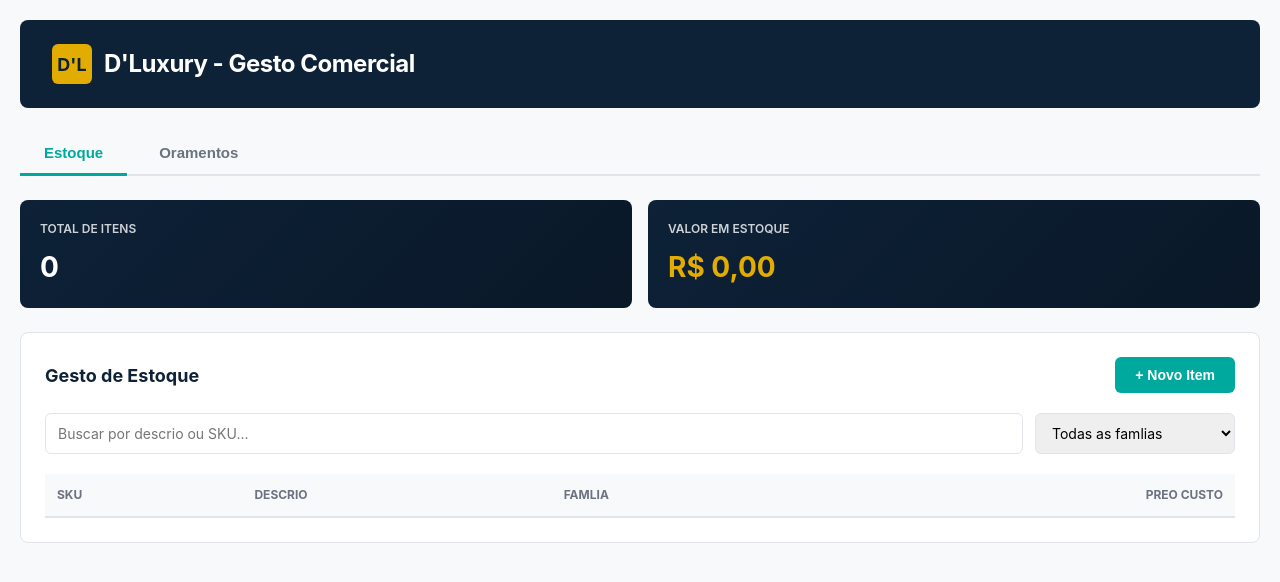
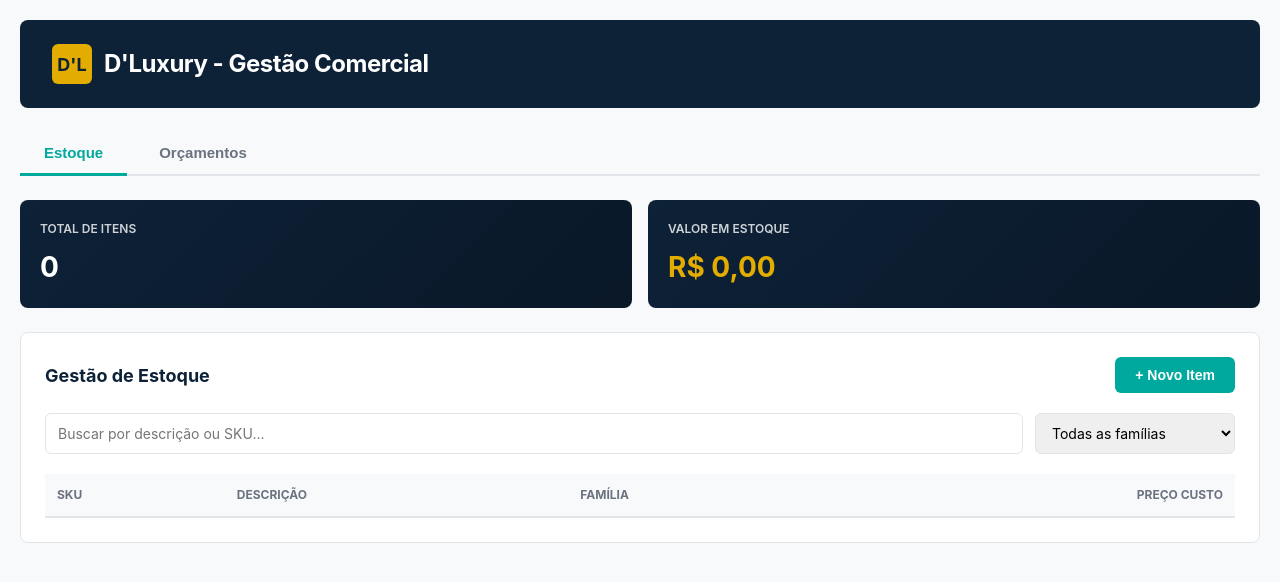
Before and after one commit to jc8702/MarcenAI, a Next.js app: page / in a window 1280 px wide. Shown: the top 582 px of the page. Built offline with nearby package versions, Linux system fonts and the light colour scheme.

Commit message:
fix: Corrigindo encoding e acentuao nas labels do sistema

```diff
--- a/package.json
+++ b/package.json
@@ -9,7 +9,9 @@
     "lint": "eslint"
   },
   "dependencies": {
+    "drizzle-orm": "^0.45.2",
     "next": "16.2.6",
+    "postgres": "^3.4.9",
     "react": "19.2.4",
     "react-dom": "19.2.4"
   },
--- a/src/app/page.tsx
+++ b/src/app/page.tsx
@@ -50,7 +50,7 @@ export default function Home() {
             transition: 'all 0.2s'
           }}
         >
-          Oramentos
+          Orçamentos
         </button>
       </div>
 
--- a/src/components/EstoqueModule.tsx
+++ b/src/components/EstoqueModule.tsx
@@ -43,20 +43,20 @@ export default function EstoqueModule() {
 
       <div style={{ background: 'white', border: '1px solid var(--border)', borderRadius: '8px', padding: '24px' }}>
         <div style={{ display: 'flex', justifyContent: 'space-between', alignItems: 'center', marginBottom: '20px' }}>
-          <h2 style={{ fontSize: '18px', fontWeight: 700, color: 'var(--navy)' }}>Gesto de Estoque</h2>
+          <h2 style={{ fontSize: '18px', fontWeight: 700, color: 'var(--navy)' }}>Gestão de Estoque</h2>
           <button className="btn">+ Novo Item</button>
         </div>
 
         <div style={{ display: 'flex', gap: '12px', marginBottom: '20px' }}>
           <input
             type="text"
-            placeholder="Buscar por descrio ou SKU..."
+            placeholder="Buscar por descrição ou SKU..."
             value={searchTerm}
             onChange={(e) => setSearchTerm(e.target.value)}
             style={{ flex: 1 }}
           />
           <select value={filterFamilia} onChange={(e) => setFilterFamilia(e.target.value)} style={{ width: '200px' }}>
-            <option value="TODAS">Todas as famlias</option>
+            <option value="TODAS">Todas as famílias</option>
             {FAMILIAS.map(f => <option key={f} value={f}>{f}</option>)}
           </select>
         </div>
@@ -65,9 +65,9 @@ export default function EstoqueModule() {
           <thead>
             <tr style={{ background: 'var(--bg)' }}>
               <th style={{ textAlign: 'left', padding: '12px', fontSize: '12px', fontWeight: 700, color: 'var(--text-muted)', textTransform: 'uppercase', borderBottom: '2px solid var(--border)' }}>SKU</th>
-              <th style={{ textAlign: 'left', padding: '12px', fontSize: '12px', fontWeight: 700, color: 'var(--text-muted)', textTransform: 'uppercase', borderBottom: '2px solid var(--border)' }}>Descrio</th>
-              <th style={{ textAlign: 'left', padding: '12px', fontSize: '12px', fontWeight: 700, color: 'var(--text-muted)', textTransform: 'uppercase', borderBottom: '2px solid var(--border)' }}>Famlia</th>
-              <th style={{ textAlign: 'right', padding: '12px', fontSize: '12px', fontWeight: 700, color: 'var(--text-muted)', textTransform: 'uppercase', borderBottom: '2px solid var(--border)' }}>Preo Custo</th>
+              <th style={{ textAlign: 'left', padding: '12px', fontSize: '12px', fontWeight: 700, color: 'var(--text-muted)', textTransform: 'uppercase', borderBottom: '2px solid var(--border)' }}>Descrição</th>
+              <th style={{ textAlign: 'left', padding: '12px', fontSize: '12px', fontWeight: 700, color: 'var(--text-muted)', textTransform: 'uppercase', borderBottom: '2px solid var(--border)' }}>Família</th>
+              <th style={{ textAlign: 'right', padding: '12px', fontSize: '12px', fontWeight: 700, color: 'var(--text-muted)', textTransform: 'uppercase', borderBottom: '2px solid var(--border)' }}>Preço Custo</th>
             </tr>
           </thead>
           <tbody>
--- a/src/components/Header.tsx
+++ b/src/components/Header.tsx
@@ -27,7 +27,7 @@ export default function Header() {
           color: 'var(--navy)'
         }}>D'L</div>
         <h1 style={{ fontSize: '24px', fontWeight: 700, letterSpacing: '-0.5px' }}>
-          D'Luxury - Gesto Comercial
+          D'Luxury - Gestão Comercial
         </h1>
       </div>
     </header>
--- a/src/components/OrcamentosModule.tsx
+++ b/src/components/OrcamentosModule.tsx
@@ -14,14 +14,14 @@ export default function OrcamentosModule() {
   return (
     <div style={{ background: 'white', border: '1px solid var(--border)', borderRadius: '8px', padding: '24px' }}>
       <div style={{ display: 'flex', justifyContent: 'space-between', alignItems: 'center', marginBottom: '20px' }}>
-        <h2 style={{ fontSize: '18px', fontWeight: 700, color: 'var(--navy)' }}>Oramentos</h2>
-        <button className="btn">+ Novo Oramento</button>
+        <h2 style={{ fontSize: '18px', fontWeight: 700, color: 'var(--navy)' }}>Orçamentos</h2>
+        <button className="btn">+ Novo Orçamento</button>
       </div>
 
       {orcamentos.length === 0 ? (
         <div style={{ textAlign: 'center', padding: '60px 20px', color: 'var(--text-muted)' }}>
           <div style={{ fontSize: '48px', marginBottom: '16px' }}>📋</div>
-          <p>Nenhum oramento criado ainda</p>
+          <p>Nenhum orçamento criado ainda</p>
         </div>
       ) : (
         <table style={{ width: '100%', borderCollapse: 'collapse' }}>
```
Also changed, not shown: 1 other file (tests, documents, lock files or other folders).
